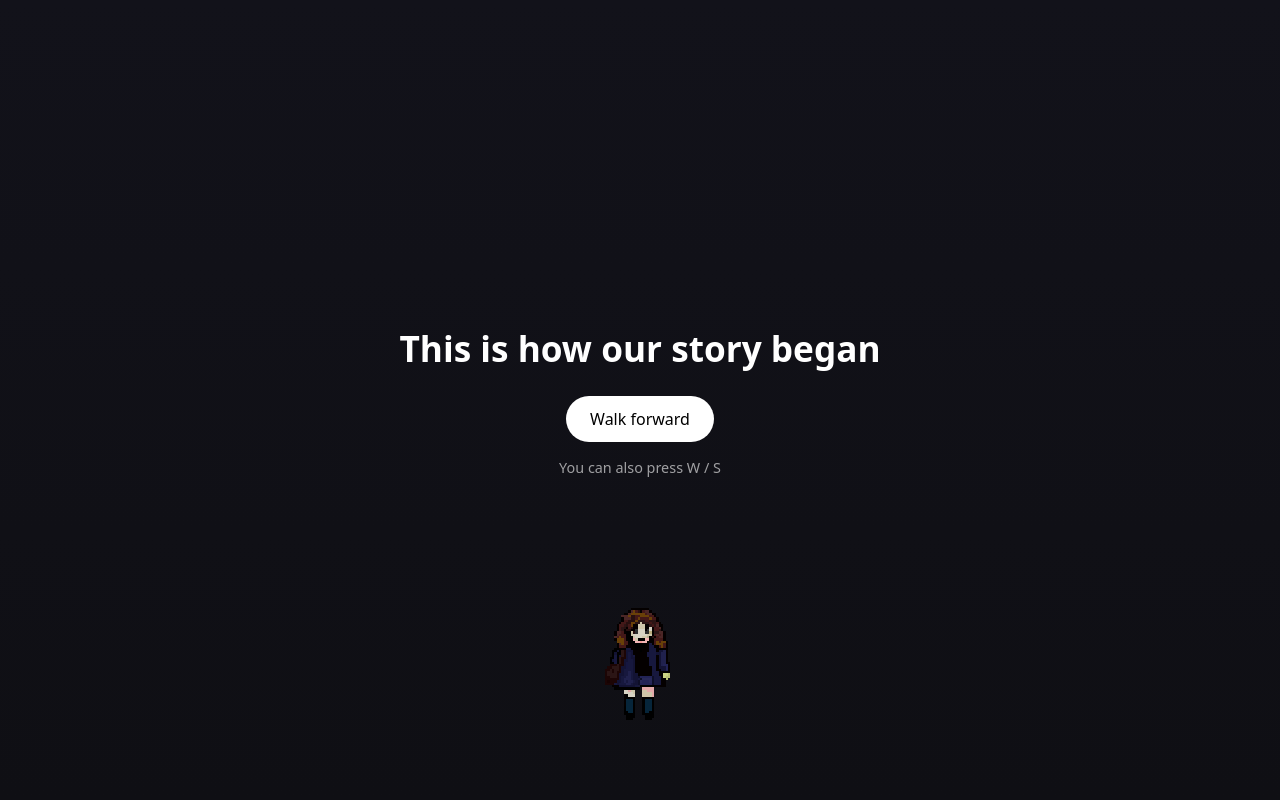
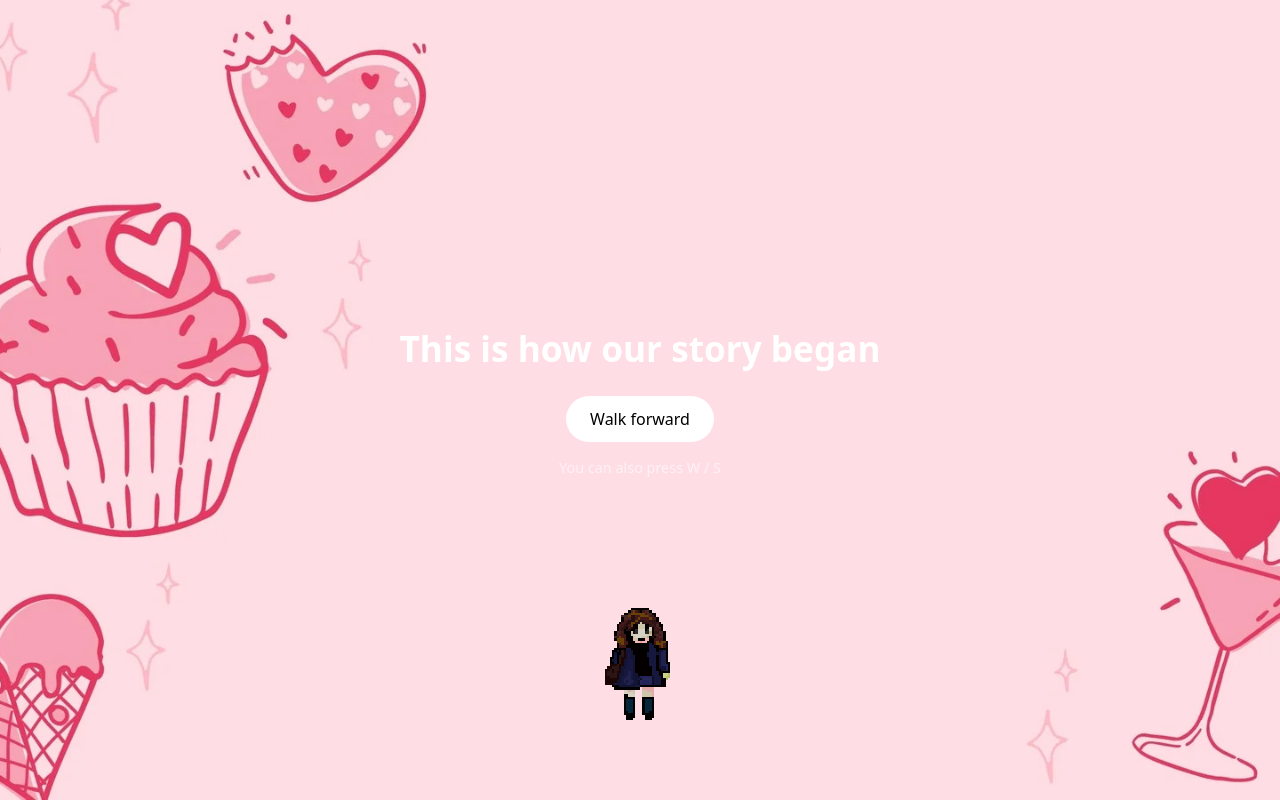
Before and after one commit to nurynury854-ux/anniversary, a plain HTML site: page index.html in a window 1280 px wide. Shown: the top 800 px of the page. Drawn offline with Linux system fonts and the light colour scheme.

Commit message:
Update intro screen background to use background.png

```diff
--- a/style.css
+++ b/style.css
@@ -17,7 +17,9 @@ body {
 .screen {
   position: fixed;
   inset: 0;
-  background: linear-gradient(#12121a, #0f0f14);
+  background-image: url("background.png");
+  background-size: cover;
+  background-position: center;
   display: flex;
   justify-content: center;
   align-items: center;
```
Also changed, not shown: background.png (added).
